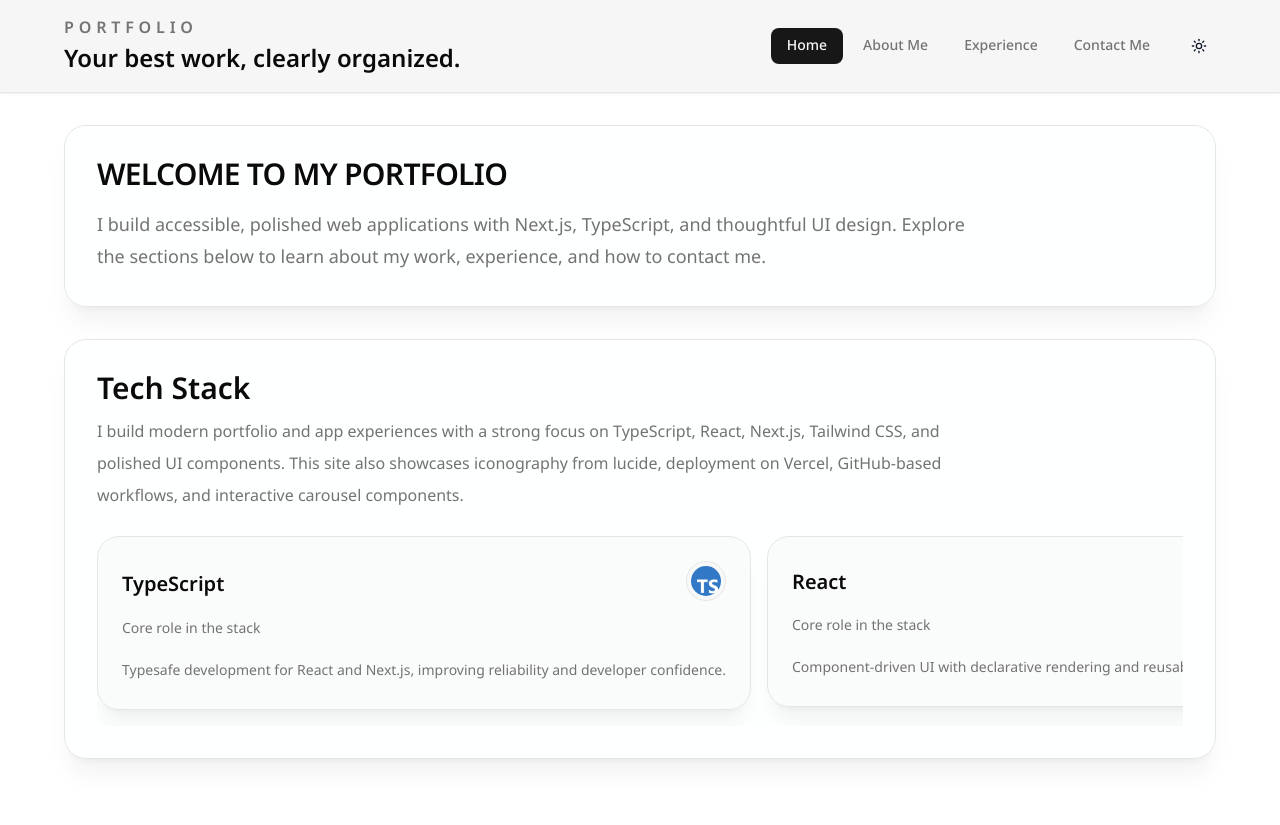
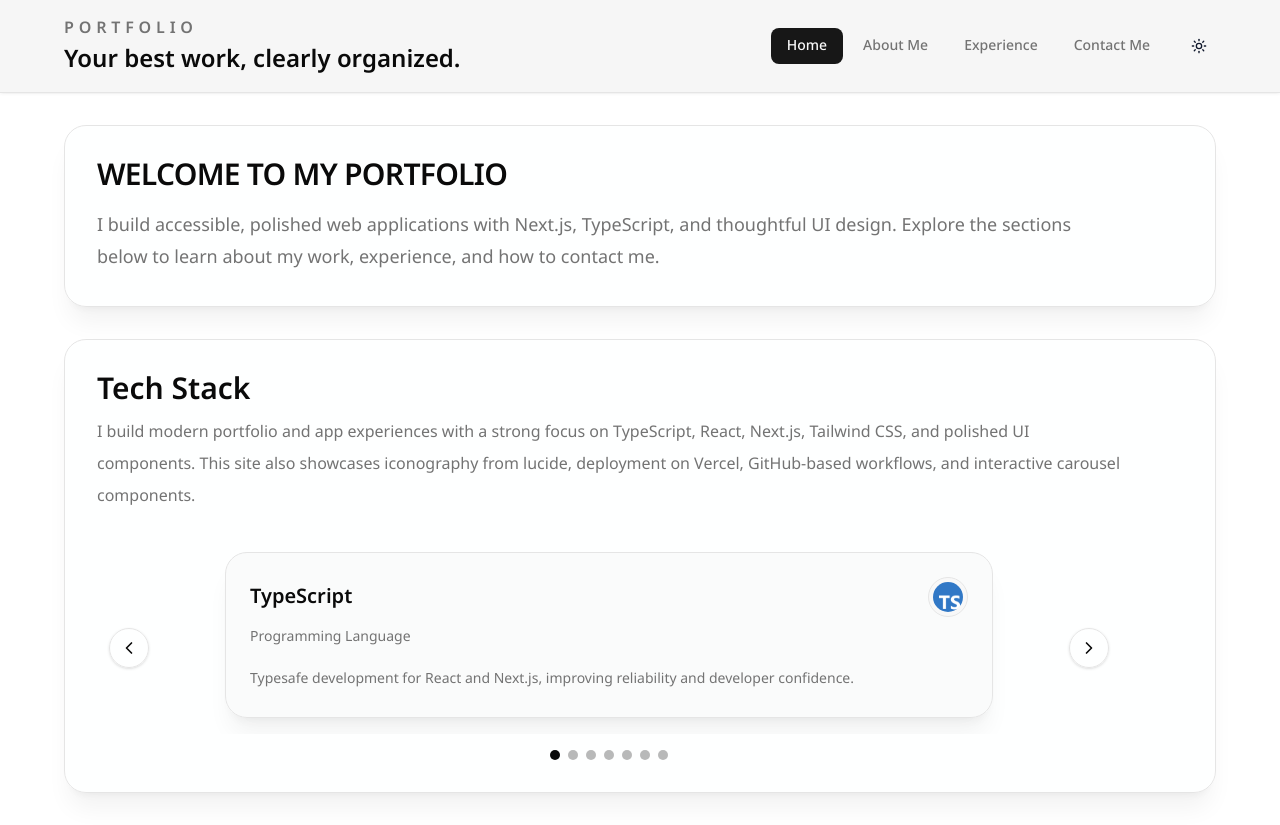
Before and after one commit to sakdinont-dev/my-portfolio, a Next.js app: page / in a window 1280 px wide. Before the commit the page ends 800 px from the top, so only its background shows below. Built offline with nearby package versions, Linux system fonts and the light colour scheme.

Commit message:
carousel update

```diff
--- a/app/about-me/page.tsx
+++ b/app/about-me/page.tsx
@@ -7,7 +7,7 @@
           <h3 className="text-2xl font-semibold text-foreground">
             My name is Sakdinont Boonma.
           </h3>
-          <p className="max-w-3xl leading-8 text-muted-foreground">
+          <p className="max-w-5xl leading-8 text-muted-foreground">
             I enjoy turning complex problems into simple, beautiful experiences.
             My work is informed by accessibility best practices, strong
             performance, and thoughtful interaction design.
--- a/app/contact-me/page.tsx
+++ b/app/contact-me/page.tsx
@@ -4,7 +4,7 @@
       <section className="rounded-3xl border border-border bg-card/90 p-8 shadow-xl shadow-black/5 backdrop-blur-xl dark:bg-zinc-950/90">
         <div className="space-y-6">
           <h2 className="text-3xl font-semibold text-foreground">Contact Me</h2>
-          <p className="max-w-3xl leading-8 text-muted-foreground">
+          <p className="max-w-5xl leading-8 text-muted-foreground">
             I am open to job opportunities and collaborations. Feel free to
             reach out if you have any questions or want to discuss potential
             opportunities.
--- a/app/page.tsx
+++ b/app/page.tsx
@@ -12,36 +12,43 @@
   const techStacks = [
     {
       title: "TypeScript",
+      type: "Programming Language",
       description:
         "Typesafe development for React and Next.js, improving reliability and developer confidence.",
     },
     {
       title: "React",
+      type: "Frontend Library",
       description:
         "Component-driven UI with declarative rendering and reusable interface building blocks.",
     },
     {
       title: "Nextjs",
+      type: "Framework",
       description:
         "Server-side rendering, routing, and full-stack capabilities for modern web apps.",
     },
     {
       title: "TailwindCSS",
+      type: "CSS Framework",
       description:
         "Utility-first styling for rapid UI design and consistent responsive layouts.",
     },
     {
       title: "lucideIcon",
+      type: "Icon Library",
       description:
         "Lightweight icons with custom styling for polished interface details.",
     },
     {
       title: "Vercel",
+      type: "Deployment Platform",
       description:
         "Seamless deployment and instant previews for fast front-end delivery.",
     },
     {
       title: "GitHub",
+      type: "Version Control",
       description:
         "Source control and collaboration tools powering code versioning and CI workflows.",
     },
@@ -69,7 +76,7 @@
               <h1 className="text-4xl font-semibold tracking-tight text-foreground sm:text-3xl uppercase">
                 Welcome to my portfolio
               </h1>
-              <p className="mt-4 max-w-4xl text-lg leading-8 text-muted-foreground">
+              <p className="mt-4 max-w-5xl text-lg leading-8 text-muted-foreground">
                 I build accessible, polished web applications with Next.js,
                 TypeScript, and thoughtful UI design. Explore the sections below
                 to learn about my work, experience, and how to contact me.
@@ -85,7 +92,7 @@
             <h2 className="text-3xl font-semibold text-foreground">
               Tech Stack
             </h2>
-            <p className="mt-2 max-w-4xl leading-8 text-muted-foreground">
+            <p className="mt-2 max-w-5xl leading-8 text-muted-foreground">
               I build modern portfolio and app experiences with a strong focus
               on TypeScript, React, Next.js, Tailwind CSS, and polished UI
               components. This site also showcases iconography from lucide,
@@ -94,29 +101,30 @@
             </p>
             <div className="mt-6">
               <Carousel
-                items={techStacks.map((tech) => (
+                className="max-w-5xl px-4"
+                items={techStacks.map((stack) => (
                   <Card
-                    key={tech.title}
-                    className="min-w-[18rem] flex-shrink-0 snap-start border-border"
+                    key={stack.title}
+                    className="mx-auto w-full max-w-3xl border-border"
                   >
                     <CardHeader>
-                      <div className="flex items-center justify-between gap-4">
-                        <CardTitle>{tech.title}</CardTitle>
-                        {getLogo(tech.title) && (
+                      <div className="flex flex-col gap-4 sm:flex-row sm:items-center sm:justify-between">
+                        <CardTitle>{stack.title}</CardTitle>
+                        {getLogo(stack.title) && (
                           <Image
-                            src={`/img/logo/${getLogo(tech.title)}`}
-                            alt={tech.title}
+                            src={`/img/logo/${getLogo(stack.title)}`}
+                            alt={stack.title}
                             width={40}
                             height={40}
-                            className="mb-2 rounded-full border border-border bg-muted/40 dark:bg-muted/70 p-1"
+                            className="rounded-full border border-border bg-muted/40 dark:bg-muted/70 p-1"
                           />
                         )}
                       </div>
-                      <CardDescription>Core role in the stack</CardDescription>
+                      <CardDescription>{stack.type}</CardDescription>
                     </CardHeader>
                     <CardContent>
                       <p className="text-sm leading-7 text-muted-foreground">
-                        {tech.description}
+                        {stack.description}
                       </p>
                     </CardContent>
                   </Card>
--- a/components/ui/carousel.tsx
+++ b/components/ui/carousel.tsx
@@ -2,31 +2,79 @@
 
 import * as React from "react";
 import { cn } from "@/lib/utils";
+import { ChevronLeft, ChevronRight } from "lucide-react";
 
 type CarouselProps = {
   items: React.ReactNode[];
-  variant?: "default" | "fade";
   className?: string;
 };
 
 const Carousel = React.forwardRef<HTMLDivElement, CarouselProps>(
-  ({ items, variant = "default", className, ...props }, ref) => (
+  ({ items, className, ...props }, ref) => {
+    const [activeIndex, setActiveIndex] = React.useState(0);
+
+    const prevSlide = () =>
+      setActiveIndex((current) =>
+        current === 0 ? items.length - 1 : current - 1,
+      );
+
+    const nextSlide = () =>
+      setActiveIndex((current) =>
+        current === items.length - 1 ? 0 : current + 1,
+      );
+
+    return (
+      <div ref={ref} className={cn("relative", className)} {...props}>
+        <div className="overflow-hidden rounded-3xl">
           <div
-      ref={ref}
-      className={cn(
-        "flex gap-4 overflow-x-auto pb-4 pr-4 snap-x snap-mandatory scrollbar-thin scrollbar-thumb-slate-400/50 scrollbar-track-transparent",
-        variant === "fade" && "animate-in fade-in duration-500",
-        className,
-      )}
-      {...props}
+            className="flex transition-transform duration-500 ease-out"
+            style={{ transform: `translateX(-${activeIndex * 100}%)` }}
           >
             {items.map((item, index) => (
-        <div key={index} className="flex-shrink-0 snap-start">
+              <div key={index} className="min-w-full shrink-0 px-2 py-4">
                 {item}
               </div>
             ))}
           </div>
-  ),
+        </div>
+
+        <button
+          type="button"
+          aria-label="Previous slide"
+          onClick={prevSlide}
+          className="absolute left-3 top-1/2 flex h-10 w-10 -translate-y-1/2 items-center justify-center rounded-full border border-border bg-card/90 text-foreground shadow-sm transition hover:bg-card dark:bg-zinc-950/90"
+        >
+          <ChevronLeft className="h-5 w-5 cursor-pointer hover:text-primary" />
+        </button>
+
+        <button
+          type="button"
+          aria-label="Next slide"
+          onClick={nextSlide}
+          className="absolute right-3 top-1/2 flex h-10 w-10 -translate-y-1/2 items-center justify-center rounded-full border border-border bg-card/90 text-foreground shadow-sm transition hover:bg-card dark:bg-zinc-950/90"
+        >
+          <ChevronRight className="h-5 w-5 cursor-pointer hover:text-primary" />
+        </button>
+
+        <div className="mt-4 flex justify-center gap-2">
+          {items.map((_, index) => (
+            <button
+              key={index}
+              type="button"
+              aria-label={`Go to slide ${index + 1}`}
+              onClick={() => setActiveIndex(index)}
+              className={cn(
+                "h-2.5 w-2.5 rounded-full transition-colors cursor-pointer",
+                index === activeIndex
+                  ? "bg-foreground"
+                  : "bg-muted-foreground/50 hover:bg-muted-foreground",
+              )}
+            />
+          ))}
+        </div>
+      </div>
+    );
+  },
 );
 
 Carousel.displayName = "Carousel";
```
Lines whose indentation alone changed are shown as unchanged.
